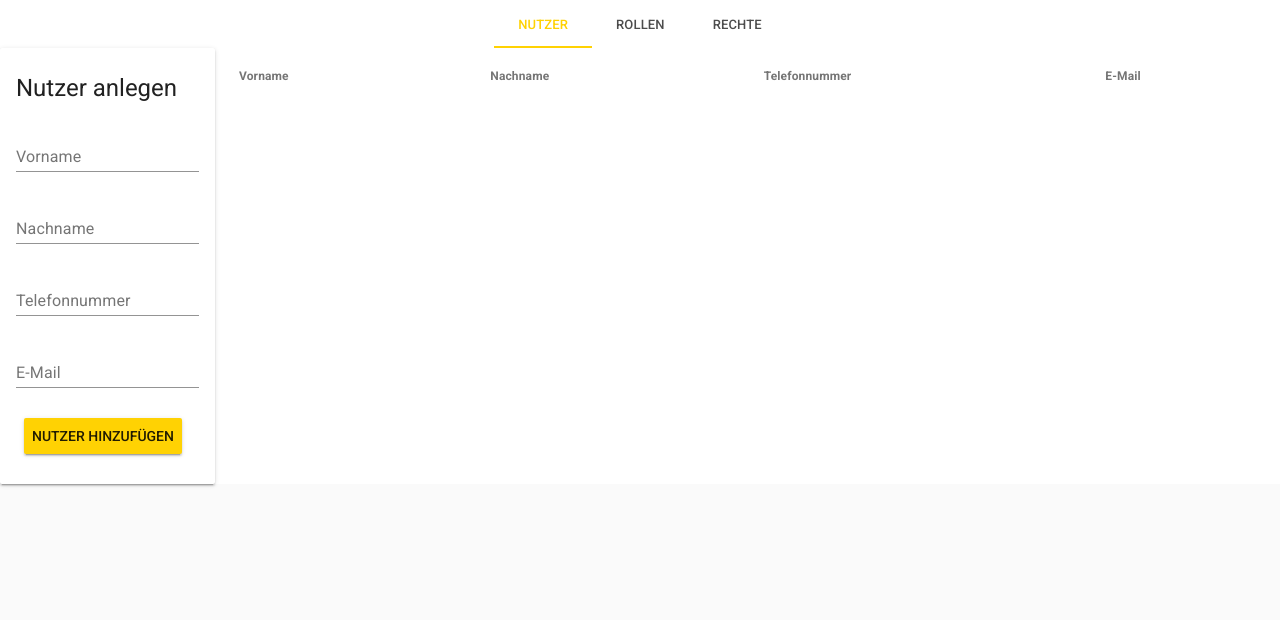
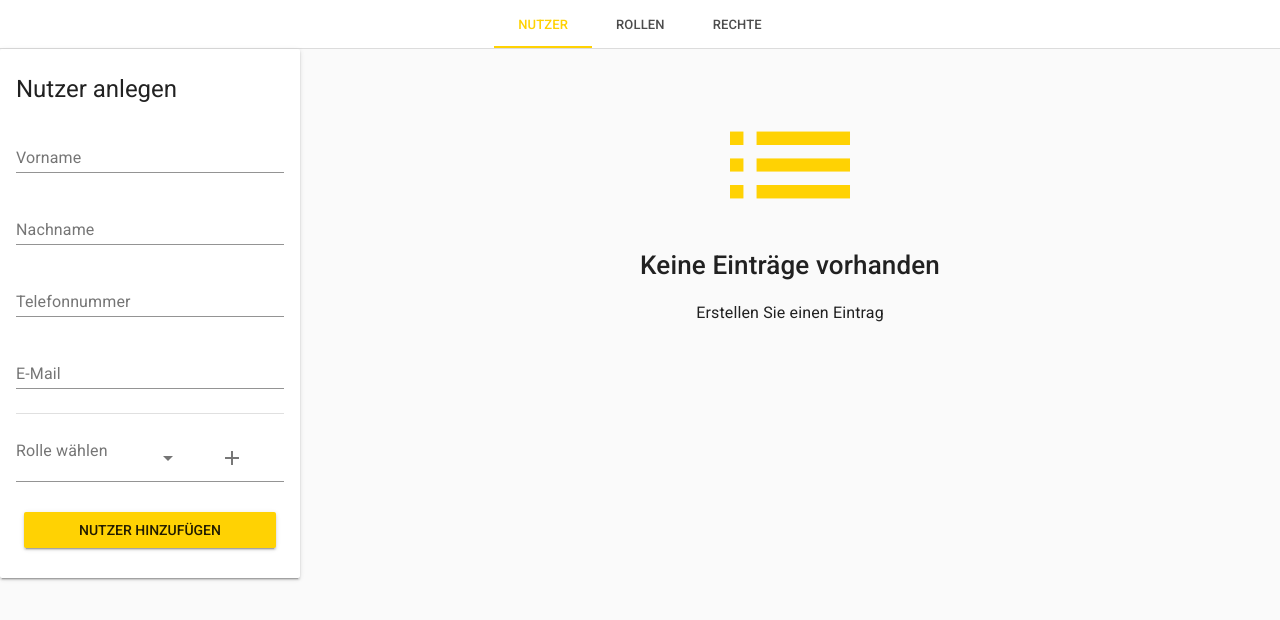
Before and after one commit to LucasBardoux/user-dashboard, a Vue app: page /#/ in a window 1280 px wide. Shown: the top 620 px of the page. Built offline with nearby package versions, Linux system fonts and the light colour scheme.

Commit message:
add empty component; add remove function

```diff
--- a/src/App.vue
+++ b/src/App.vue
@@ -1,10 +1,13 @@
 <template>
   <div id="app">
+    <!-- <md-toolbar> -->
     <md-tabs md-sync-route md-alignment="centered">
       <md-tab id="tab-home" md-label="Nutzer" to="/"></md-tab>
       <md-tab id="tab-pages" md-label="Rollen" to="/roles"></md-tab>
       <md-tab id="tab-posts" md-label="Rechte" to="/rights"></md-tab>
     </md-tabs>
+    <md-divider></md-divider>
+    <!-- </md-toolbar> -->
     <router-view></router-view>
   </div>
 </template>
--- /dev/null
+++ b/src/components/Empty.vue
@@ -0,0 +1,20 @@
+<template>
+ <div>
+   <md-empty-state
+      class="md-primary"
+      md-icon="list"
+      md-label="Keine Einträge vorhanden"
+      md-description="Erstellen Sie einen Eintrag">
+    </md-empty-state>
+ </div>
+</template>
+
+<script>
+export default {
+  name: 'empty'
+}
+</script>
+
+<!-- Add "scoped" attribute to limit CSS to this component only -->
+<style scoped>
+</style>
--- a/src/components/Rights.vue
+++ b/src/components/Rights.vue
@@ -14,23 +14,30 @@
         </div>
       </md-card-content>
     </md-card>
-    <md-table>
+    <md-table v-if="rightsStore.length !== 0">
       <md-table-row>
         <md-table-head>Rechtname</md-table-head>
+        <md-table-head options></md-table-head>
       </md-table-row>
       <md-table-row v-for="(right, index) in rightsStore" :key="index">
         <md-table-cell>{{right.name}}</md-table-cell>
+        <md-table-cell><md-button v-on:click="deleteRight(right)" class="md-icon-button"><md-icon>delete</md-icon></md-button></md-table-cell>
       </md-table-row>
     </md-table>
+    <Empty v-else></Empty>
   </div>
 </template>
 
 <script>
 import axios from 'axios'
 import { mapState, mapMutations } from 'vuex'
+import Empty from './Empty'
 
 export default {
   name: 'rights',
+  components: {
+    Empty
+  },
   data () {
     return {
       inputRight: {}
@@ -38,12 +45,16 @@ export default {
   },
   methods: {
     ...mapMutations([
-      'ADD_RIGHT'
+      'ADD_RIGHT',
+      'REMOVE_RIGHT'
     ]),
     addRight () {
       this.ADD_RIGHT({
         name: this.inputRight.name
       });
+    },
+    deleteRight(right) {
+      this.REMOVE_RIGHT(right)
     }
   },
   computed: {
--- a/src/components/Roles.vue
+++ b/src/components/Roles.vue
@@ -10,45 +10,85 @@
             <label>Name</label>
             <md-input v-model="inputRole.name"></md-input>
           </md-field>
+           <md-divider></md-divider>
+          <div grid-4-1>
+            <md-field>
+              <label for="rights">Rechte wählen</label>
+              <md-select v-model="selectedRight" name="rights" id="rights">
+                <md-option v-for="(right, index) in rightsStore" :key="index" v-bind:value="right.name">{{right.name}}</md-option>
+              </md-select>
+              <md-button v-on:click="addRightToRole()">
+                <md-icon>add</md-icon>
+              </md-button>
+            </md-field>
+            <p v-for="(role, index) in inputRole.rights" :key="index">{{role.name}}</p>
+          </div>
           <md-button class="md-raised md-primary" v-on:click="addRole()" >Rolle hinzufügen</md-button>
         </div>
       </md-card-content>
     </md-card>
-    <md-table>
+    <md-table v-if="rolesStore.length !== 0">
       <md-table-row>
         <md-table-head>Rollenname</md-table-head>
+        <md-table-head>Rechte</md-table-head>
+        <md-table-head options></md-table-head>
       </md-table-row>
       <md-table-row v-for="(role, index) in rolesStore" :key="index">
         <md-table-cell>{{role.name}}</md-table-cell>
+        <md-table-cell>{{getRights(role)}}</md-table-cell>
+        <md-table-cell><md-button v-on:click="deleteRole(role)" class="md-icon-button"><md-icon>delete</md-icon></md-button></md-table-cell>
       </md-table-row>
     </md-table>
+    <Empty v-else></Empty>
   </div>
 </template>
 
 <script>
 import axios from 'axios'
 import { mapState, mapMutations } from 'vuex'
+import Empty from './Empty'
 
 export default {
   name: 'roles',
+  components: {
+    Empty
+  },
   data () {
     return {
-      inputRole: {}
+      selectedRight: {},
+      inputRole: {
+        rights: []
+      }
     }
   },
   methods: {
     ...mapMutations([
-      'ADD_ROLE'
+      'ADD_ROLE',
+      'REMOVE_ROLE'
     ]),
-    addRole () {
+    addRole() {
       this.ADD_ROLE({
-        name: this.inputRole.name
+        name: this.inputRole.name,
+        rights: this.inputRole.rights
       });
+    },
+    deleteRole(role) {
+      this.REMOVE_ROLE(role)
+    },
+    addRightToRole() {
+      if(this.inputRole.rights.find(e => e.name === this.selectedRight))
+        return;
+      const right = this.rightsStore.find(e => e.name === this.selectedRight);
+      this.inputRole.rights.push(right);
+    },
+    getRights(role) {
+      return role.rights.map(e => e.name).join(";")
     }
   },
   computed: {
     ...mapState([
-      'rolesStore'
+      'rolesStore',
+      'rightsStore'
     ])
   }
 }
--- a/src/components/User.vue
+++ b/src/components/User.vue
@@ -22,55 +22,99 @@
             <label>E-Mail</label>
             <md-input v-model="inputUser.mail"></md-input>
           </md-field>
+          <md-divider></md-divider>
+          <div grid-4-1>
+            <md-field>
+              <label for="roles">Rolle wählen</label>
+              <md-select v-model="selectedRole" name="roles" id="roles">
+                <md-option v-for="(role, index) in rolesStore" :key="index" v-bind:value="role.name">{{role.name}}</md-option>
+              </md-select>
+              <md-button v-on:click="addRoleToUser()">
+                <md-icon>add</md-icon>
+              </md-button>
+            </md-field>
+            <p v-for="(role, index) in inputUser.roles" :key="index">{{role.name}}</p>
+          </div>
           <md-button class="md-raised md-primary" v-on:click="addUser()" >Nutzer hinzufügen</md-button>
         </div>
       </md-card-content>
     </md-card>
 
-    <md-table>
+    <md-table v-if="usersStore.length !== 0">
       <md-table-row>
         <md-table-head>Vorname</md-table-head>
         <md-table-head>Nachname</md-table-head>
         <md-table-head>Telefonnummer</md-table-head>
         <md-table-head>E-Mail</md-table-head>
+        <md-table-head>Rollen</md-table-head>
+        <md-table-head options></md-table-head>
       </md-table-row>
       <md-table-row v-for="(user, index) in usersStore" :key="index">
         <md-table-cell>{{user.firstname}}</md-table-cell>
         <md-table-cell>{{user.lastname}}</md-table-cell>
         <md-table-cell>{{user.phone}}</md-table-cell>
         <md-table-cell>{{user.mail}}</md-table-cell>
+        <md-table-cell>{{getRoles(user)}}</md-table-cell>
+        <md-table-cell><md-button v-on:click="deleteUser(user)" class="md-icon-button"><md-icon>delete</md-icon></md-button>
+      </md-table-cell>
       </md-table-row>
     </md-table>
+    <Empty v-else></Empty>
   </div>
 </template>
 
 <script>
 import axios from 'axios'
 import { mapState, mapMutations } from 'vuex'
+import Empty from './Empty'
 
 export default {
   name: 'user',
+  components: {
+    Empty
+  },
   data () {
     return {
-      inputUser: {}
+      selectedRole: {},
+      inputUser: {
+        roles: []
+      }
     }
   },
   methods: {
     ...mapMutations([
-      'ADD_USER'
+      'ADD_USER',
+      'REMOVE_USER'
     ]),
     addUser () {
       this.ADD_USER({
         firstname: this.inputUser.firstname,
         lastname: this.inputUser.lastname,
         phone: this.inputUser.phone,
-        mail: this.inputUser.mail
+        mail: this.inputUser.mail,
+        roles: this.inputUser.roles
       });
+      this.inputUser = {
+        roles: []
+      }
+    },
+    deleteUser(user){
+      this.REMOVE_USER(user)
+    },
+    addRoleToUser() {
+      if(this.inputUser.roles.find(e => e.name === this.selectedRole))
+        return;
+      const role = this.rolesStore.find(e => e.name === this.selectedRole);
+      this.inputUser.roles.push(role);
+    },
+    getRoles(user) {
+      return user.roles.map(e => e.name).join(";")
     }
   },
   computed: {
     ...mapState([
-      'usersStore'
+      'usersStore',
+      'rolesStore'
     ])
   }
 }
--- a/src/store.js
+++ b/src/store.js
@@ -18,6 +18,15 @@ export default new Vuex.Store({
     },
     ADD_RIGHT: (state, right) => {
       state.rightsStore.push(right);
+    },
+    REMOVE_USER: (state, user) => {
+      state.usersStore.splice(state.usersStore.indexOf(user), 1);
+    },
+    REMOVE_ROLE: (state, role) => {
+      state.rolesStore.splice(state.rolesStore.indexOf(role), 1);
+    },
+    REMOVE_RIGHT: (state, right) => {
+      state.rightsStore.splice(state.rightsStore.indexOf(right), 1);
     }
   },
   actions: {
--- a/src/styles/styles.scss
+++ b/src/styles/styles.scss
@@ -1,12 +1,38 @@
 @import "~vue-material/dist/theme/engine"; // Import the theme engine
 
-@include md-register-theme("default", (
-  primary: #ffd203, // The primary color of your brand
-  accent: #693c0c // The secondary color of your brand
-));
+@include md-register-theme(
+  "default",
+  (
+    primary: #ffd203,
+    // The primary color of your brand
+      accent: #b8980c // The secondary color of your brand
+  )
+);
 @import "~vue-material/dist/theme/all";
 
 [container] {
-  display:grid;
-  grid-template-columns: 1fr 6fr;
+  display: grid;
+  grid-template-columns: 300px 10fr;
 }
+
+@media (max-width: 500px) {
+  [container] {
+    display: grid;
+    grid-template-columns: 1fr;
+  }
+}
+
+
+
+[options] {
+  width: 50px;
+}
+
+[inputs-container] .md-primary {
+  width: -webkit-fill-available;
+  text-align: -webkit-center;
+}
+
+.md-card {
+  height: min-content;
+}
```
